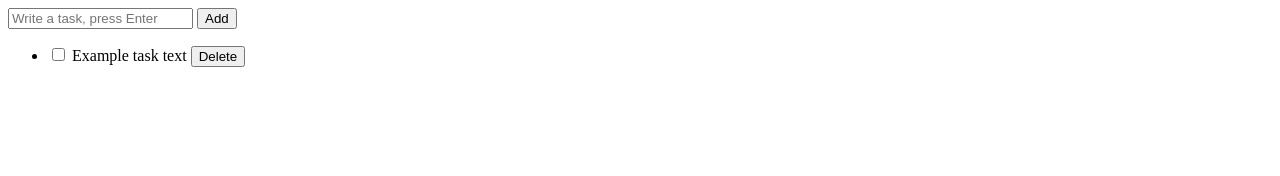
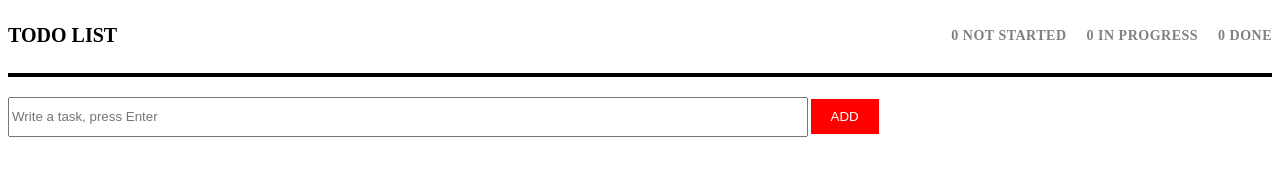
Before and after one commit to salmahanybakeer/TODO, a plain HTML site: page index.html in a window 1280 px wide. Drawn offline with Linux system fonts and the light colour scheme.

Commit message:
add button completed

```diff
--- a/index.html
+++ b/index.html
@@ -4,22 +4,23 @@
     <meta charset="UTF-8">
     <meta name="viewport" content="width=device-width, initial-scale=1.0">
     <title>TODO List</title>
+    <link rel="stylesheet" href="style.css">
 </head>
 <body>
+    <header class="header">
+        <h1>TODO LIST</h1>
+        <div class="counters">
+            <h3 id="not-started-count">NOT STARTED</h3>
+            <h3 id="in-progress-count">IN PROGRESS</h3>
+            <h3 id="done-count">DONE</h3>
+        </div>
+    </header>
     <main>
         <div>
             <input id="input-task" type="text" placeholder="Write a task, press Enter">
-            <button id="add-button">Add</button>
+            <button id="add-button">ADD</button>
         </div>
-
-        <ul id="task-list">
-            <li>
-                <!-- to be completed by javascipt since user inputs-->
-                <input type="checkbox">
-                <span>Example task text</span>
-                <button>Delete</button>
-            </li>
-        </ul>
     </main>
+    <script src="script.js"></script>
 </body>
 </html>
--- /dev/null
+++ b/script.js
@@ -0,0 +1,38 @@
+//TOP-HEADER-----------------------------------------------------------------------------------------
+
+let tasks = [];
+
+function updateCounters() {
+    let notStarted = 0;
+    let inProgress = 0;
+    let done = 0;
+    for (let i = 0; i < tasks.length; i++) {
+        if (tasks[i].status === "not-started") {
+            notStarted++;
+        } else if (tasks[i].status === "in-progress") {
+            inProgress++;
+        } else if (tasks[i].status === "done") {
+            done++;
+        }
+    }
+    document.getElementById("not-started-count").textContent = notStarted + " NOT STARTED";
+    document.getElementById("in-progress-count").textContent = inProgress + " IN PROGRESS";
+    document.getElementById("done-count").textContent = done + " DONE";
+}
+updateCounters();
+
+//ADD-BUTTON---------------------------------------------------------------------------------------
+
+let inputElement = document.getElementById("input-task");
+let addButton = document.getElementById("add-button");
+
+addButton.addEventListener("click", function() {
+    let taskText = inputElement.value.trim();
+    if (taskText === "") {
+        return;
+    }
+    let newTask = { text: taskText, status: "not-started" };
+    tasks.push(newTask);
+    inputElement.value = "";
+    updateCounters();
+});
--- /dev/null
+++ b/style.css
@@ -0,0 +1,49 @@
+html {
+    box-sizing: border-box;
+    font-size: 62.5%;
+    line-height: 1.4;
+    height: 100%;
+}
+*, *:before, *:after {
+    box-sizing: inherit;
+}
+html, body {
+    height: 100%;
+}
+
+/*-------------------------------TOP-HEADER----------------------------*/
+.header {
+    display: flex;
+    justify-content: space-between;
+    align-items: center;
+    border-bottom: 4px solid black;
+    padding-bottom: 10px;
+}
+
+.counters {
+    display: flex;
+    gap: 20px;
+    align-items: center;
+}
+
+.counters h3 {
+    text-transform: uppercase;
+    color: gray;
+    font-size: 14px;
+    letter-spacing: 0.5px;
+}
+/*-------------------------------ADD-BUTTON----------------------------*/
+#input-task{
+    width:800px;
+    height: 40px;
+    margin-top: 20px;
+}
+
+#add-button{
+    background-color: red;
+    color: white;
+    border: none;
+    padding: 10px 20px;
+    cursor: pointer;
+    margin-top: 20px;
+}
```
